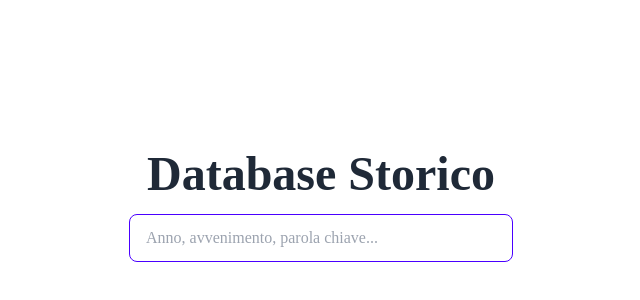
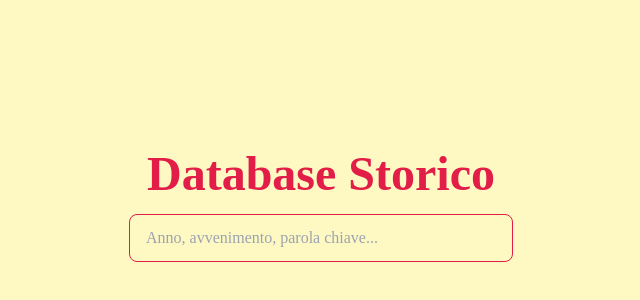
Before and after one commit to marcovcode/database-storico, a React (Vite) app: page / in a window 1280 px wide. Shown: the part 194-494 px from the top of the page, without its empty margins (319-959 px from the left). Built offline with nearby package versions, Linux system fonts and the light colour scheme; a web font is replaced by a local one.

Commit message:
feat(app): Implement theme

```diff
--- a/src/App.tsx
+++ b/src/App.tsx
@@ -21,7 +21,7 @@ const App = () => {
                 }`}
             >
                 <h1
-                    className={`text-center text-5xl font-bold transition-opacity duration-500 ${
+                    className={`text-center text-5xl font-bold text-primary transition-opacity duration-500 ${
                         searchValue ? "opacity-0" : "opacity-100"
                     }`}
                 >
--- a/tailwind.config.js
+++ b/tailwind.config.js
@@ -1,6 +1,16 @@
 /** @type {import('tailwindcss').Config} */
 export default {
     content: ["./index.html", "./src/**/*.{js,ts,jsx,tsx}"],
+    daisyui: {
+        themes: [
+            {
+                mytheme: {
+                    primary: "#e11d48",
+                    "base-100": "#fef9c3",
+                },
+            },
+        ],
+    },
     theme: {
         extend: {
             fontFamily: {
```
